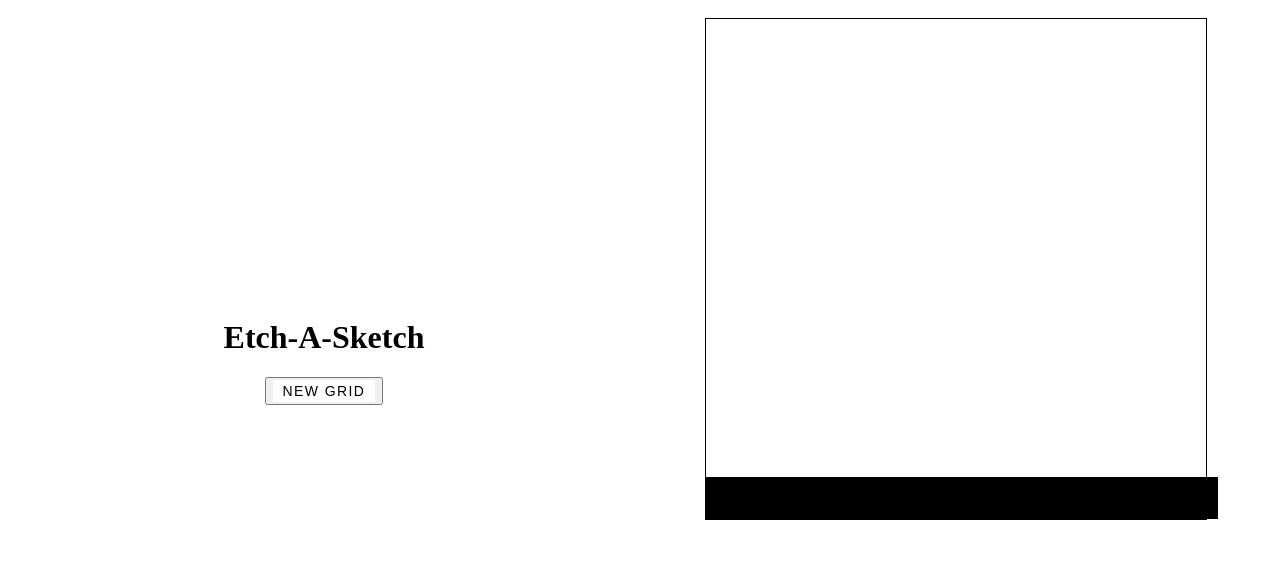
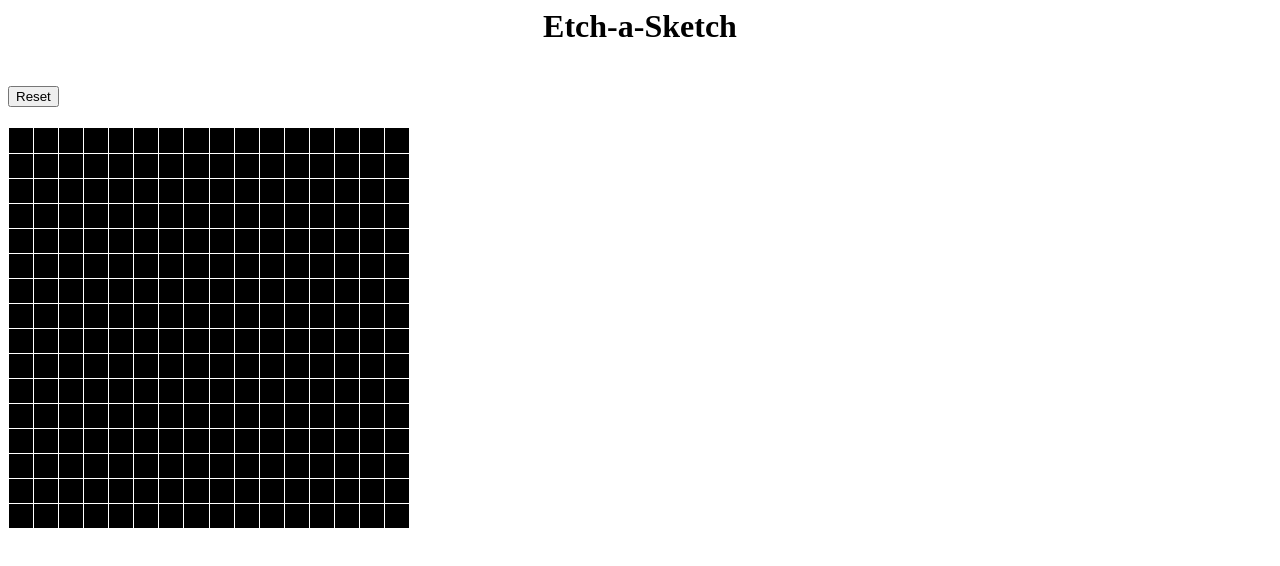
Before and after one commit to sreeram3015/Etch-a-Sketch, a plain HTML site: page index.html in a window 1280 px wide. Drawn offline with Linux system fonts and the light colour scheme.

Commit message:
After many trial and errors I've created a basic etch-a-sketch website using html, css and javascript.
It has a black background.
And boxes turn white when hovered over.

```diff
--- a/index.html
+++ b/index.html
@@ -1,30 +1,14 @@
-<!DOCTYPE html>
-<html lang="en">
+<html>
 
 <head>
-    <meta charset="UTF-8">
-    <meta name="viewport" content="width=device-width, initial-scale=1.0">
-    <title>Etch-A-Sketch</title>
-    <link rel="stylesheet" href="style.css">
+    <title>Etch-a-Sketch</title>
+    <link rel="stylesheet" type="text/css" href="style.css">
 </head>
 
 <body>
-    <div class="box">
-        <div class="left">
-            <h1>Etch-A-Sketch</h1>
-            <button id="newGrid" onclick="resetGrid()">
-                <div class="btn-container">
-                    <div class="btn effect01"><span>New Grid</span></div>
-                </div>
-            </button>
-
-        </div>
-
-        <div class="right">
-            <div class="container"></div>
-            <div class="footer"></div>
-        </div>
-    </div>
+    <h1>Etch-a-Sketch</h1>
+    <button onclick="resetGrid()">Reset</button>
+    <div id="sketch-grid"></div>
 
     <script src="script.js"></script>
 </body>
--- a/script.js
+++ b/script.js
@@ -1,40 +1,24 @@
-document.addEventListener("DOMContentLoaded", function() {
-    const container = document.querySelector('.container');
+const container = document.getElementById('sketch-grid');
+let gridSize = 16;
+createGrid(gridSize);
 
-    function createGrid(size) {
-        container.innerHTML = '';
-        container.style.setProperty("--grid-size", size);
+function createGrid(size) {
+    for (let i = 0; i < size * size; i++) {
+        const div = document.createElement('div');
+        div.addEventListener('mouseover', changeColor);
+        container.appendChild(div);
+    }
+    container.style.gridTemplateColumns = `repeat(${size}, 1fr)`;
+    container.style.gridTemplateRows = `repeat(${size}, 1fr)`;
+}
 
-        for (let i = 0; i < size * size; i++) {
-            const square = document.createElement("div");
-            square.classList.add("square");
-            container.appendChild(square);
-        }
-    }
+function changeColor(e) {
+    e.target.style.backgroundColor = '#fff';
+}
 
-    function resetGrid() {
-        let squaresPerSide = prompt("Enter the number of squares per side for the new grid: ");
-
-        if (squaresPerSide !== null && squaresPerSide !== "" && squaresPerSide !== "0" && !isNaN(squaresPerSide)) {
-            squaresPerSide = parseInt(squaresPerSide);
-            createGrid(squaresPerSide);
-        }
-    }
-
-    createGrid(16);
-
-    container.addEventListener("mouseover", function(e) {
-        if (e.target.classList.contains("square")) {
-            e.target.style.backgroundColor = "black";
-        }
-    });
-
-    container.addEventListener("mouseout", function(e) {
-        if (e.target.classList.contains("square")) {
-            e.target.style.backgroundColor = "";
-        }
-    });
-
-    const resetButton = document.getElementById("newGrid");
-    resetButton.addEventListener("click", resetGrid);
-});
+function resetGrid() {
+    container.innerHTML = '';
+    gridSize = prompt('Choose a new grid size (1-64):');
+    gridSize = Math.min(Math.max(gridSize, 1), 64);
+    createGrid(gridSize);
+}
--- a/style.css
+++ b/style.css
@@ -1,133 +1,24 @@
-body {
-    background-color: white;
-    color: black;
-    display: flex;
-    justify-content: center;
-    flex-direction: column;
+#sketch-grid {
+    display: grid;
+    grid-template-columns: repeat(16, 1fr);
+    grid-template-rows: repeat(16, 1fr);
+    gap: 1px;
+    background-color: #fff;
+    border: 1px solid #000;
+    margin-top: 20px;
+    width: 400px;
+    height: 400px;
 }
 
-.box {
-    display: flex;
-    align-items: flex-start;
-    flex-direction: row;
-    height: 100%;
-}
-
-.left {
-    padding-top: 180px;
-    display: flex;
-    align-items: center;
-    flex-direction: column;
-    text-align: center;
-    width: 50%;
-    height: 100%;
-    margin: auto;
-}
-
-#newGrid {
-    margin-bottom: 15px;
+#sketch-grid>div {
+    background-color: #000;
+    outline: 1px solid #fff;
 }
 
 button {
-    display: flex;
-    flex-direction: row;
-    flex-wrap: wrap;
-    justify-content: center;
-    text-align: center;
-    margin: 0 auto;
-    /*   padding: 2em 0em; */
+    margin-top: 20px;
 }
 
-.btn-container {
-    align-items: center;
-    display: flex;
-    flex-direction: column;
-    justify-content: center;
+h1 {
     text-align: center;
-    background-color: #FFF;
-    padding: 3px 10px;
 }
-
-.btn {
-    letter-spacing: 0.1em;
-    cursor: pointer;
-    font-size: 14px;
-    font-weight: 400;
-    position: relative;
-    text-decoration: none;
-    text-transform: uppercase;
-}
-
-.btn:hover {
-    text-decoration: none;
-}
-
-/*btn_background*/
-.effect01 {
-    overflow: hidden;
-    position: relative;
-    transition: all 0.3s ease-in-out;
-}
-
-.effect01:hover {
-    background-color: #FFF;
-    box-shadow: 0px 0px 0px 4px #EEE inset;
-}
-
-/*btn_text*/
-.effect01 span {
-    transition: all 0.2s ease-out;
-    z-index: 2;
-}
-
-.effect01:hover span {
-    letter-spacing: 0.13em;
-    color: #333;
-}
-
-/*highlight*/
-.effect01:after {
-    content: "";
-    height: 155px;
-    left: -75px;
-    opacity: .8;
-    position: absolute;
-    top: -50px;
-    -webkit-transform: rotate(35deg);
-    transform: rotate(35deg);
-    width: 50px;
-    transition: all 1s cubic-bezier(0.075, 0.82, 0.165, 1);
-    /*easeOutCirc*/
-    z-index: 1;
-}
-
-.effect01:hover:after {
-    opacity: 0;
-    left: 120%;
-    -webkit-transform: rotate(40deg);
-    transform: rotate(40deg);
-}
-
-.right {
-    display: flex;
-    align-items: center;
-    flex-direction: column;
-    width: 50%;
-    height: 100%;
-    margin: auto;
-}
-
-.container {
-    width: 500px;
-    height: 500px;
-    display: flex;
-    align-items: end;
-    border: 1px solid black;
-    margin: 10px 0;
-}
-
-.square {
-    width: 40px;
-    height: 40px;
-    border: 1px solid black;
-}
```
